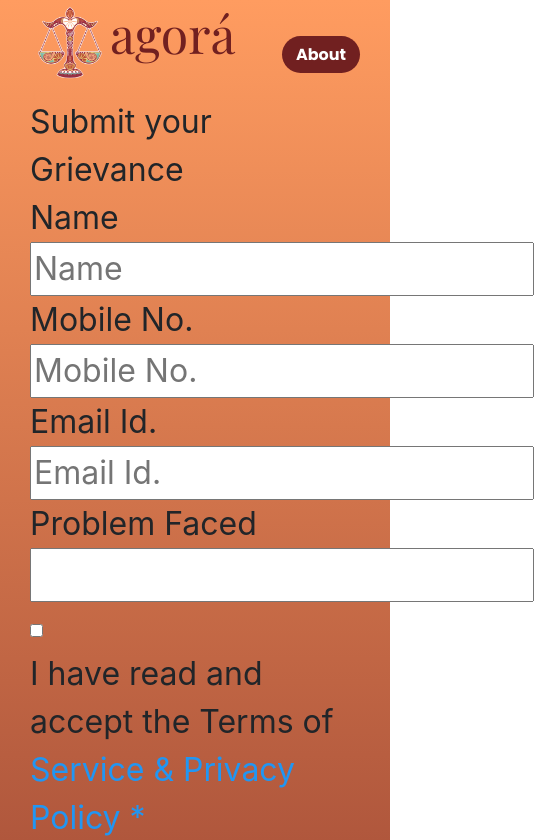
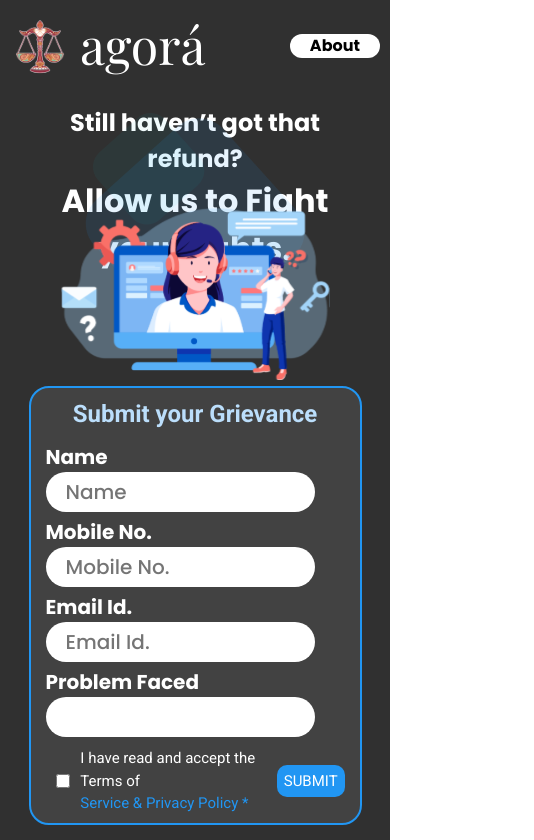
Before and after one commit to Eren00Yeager/initial-survey, a Next.js app: page /consumer in a window 390 px wide. Shown: the top 840 px of the page, 534 px wide, since content can reach past the window. Built offline with nearby package versions, Linux system fonts and the light colour scheme.

Commit message:
consumer mobile & Desktop

```diff
--- a/pages/consumer.jsx
+++ b/pages/consumer.jsx
@@ -6,11 +6,10 @@ import im from "../pic/i2.svg";
 import i from "../pic/i1.png";
 import Consumer from "../components/Consumer";
 
-import { useState } from "react";
+import { useState, useEffect } from "react";
 
 
 export default function consumer() {
-
 
     const [eop, setEop] = useState('');
 
@@ -56,8 +55,8 @@ export default function consumer() {
 
                 <div className={consumerStyles.head}>
                     <div className={consumerStyles.hd}>
-                        <div>
-                            <Image src={i} alt="Pic" width={80} height={85} />
+                        <div className={consumerStyles.log}>
+                            <Image src={i} alt="Pic"  />
                         </div>
                         <div>
                             agorá
@@ -69,7 +68,7 @@ export default function consumer() {
                     </div>
                 </div>
                 <div className={consumerStyles.main}>
-                    <form className={consumerStyles.frm}>
+                    <form className={consumerStyles.frm} method="post" action="./thank-you">
                         <div className={consumerStyles.grev}>
                             Submit your Grievance
                         </div>
@@ -112,7 +111,7 @@ export default function consumer() {
                             </span>
                         </div>
                         <div className={consumerStyles.py}>
-                         <Image src={im}/>
+                            <Image src={im} />
                         </div>
                     </div>
 
@@ -155,10 +154,6 @@ export default function consumer() {
                     </div>
 
                 </div>
-
-
-
-
             </div>
         </div>
 
--- a/styles/consumer.module.css
+++ b/styles/consumer.module.css
@@ -6,15 +6,21 @@
 @import url('https://fonts.googleapis.com/css2?family=Roboto:wght@400&display=swap');
 
 .container{font-size:32px;}
-@media only screen and (max-width: 500px) {
+@media only screen and (max-width: 900px) {
+    .container{font-size:16px;}
+    .log{
+        width:  60px;
+        height: 60px;
+        }
     .container{
-        background-color: #712020;
-        background-image: linear-gradient(to top,#712020, #FF9C60);
+        background-color: #303030;
+        /* background-image: linear-gradient(to top,#712020, #FF9C60); */
         min-height: 100vh;
-        padding: 0px 30px;
         display: flex;
         flex-direction: column;
         justify-content: space-between;
+        row-gap: 20px;
+        padding: 5px 10px;
         }
       .hd{
 
@@ -22,13 +28,33 @@
       font-style: normal;
       font-weight: 400;
       font-size: 50px;
-      line-height: 67px;
+      line-height: 80px;
       /* background-color: blue; */
-      color: #712020;
+      color: #FFFFFF;
       text-align: center;
       display: flex;
+      align-items: center;
       flex-direction: row;
+      column-gap: 10px;
       }
+      .main{
+        /* background-color: #FF9C60; */
+        display: flex;
+        flex-direction: column-reverse;
+        justify-content: center;
+        align-items: center;
+    }
+    .frm{
+        width: 90%;
+        border: 2px solid #2196F3;
+        border-radius: 20px;
+        background-color: #424242;
+        display: flex;
+        flex-direction: column;
+        padding: 8px 15px 8px 15px;
+        row-gap: 10px;
+    }
+
       .fm{
         display: flex;
         flex-direction:column;
@@ -40,17 +66,15 @@
           color: white;
       }
       .btn{
-          background-color: #712020;
+        background-color: #FFFFFF;
         border: none;
-          border-radius: 20px;
+        border-radius: 50px;
+        padding: 0px 20px;
         font-family: 'Poppins';
         font-style: normal;
         font-weight: 700;
-          font-size: 16px;
-          line-height: 24px;
-          color: #FFFFFF;
-          width: 78px;
-          height: 37px;
+        color: 000000;
+        font-size: 1em;
 
       }
       .head{
@@ -60,12 +84,93 @@
       /* background-color: yellow; */
       justify-content: space-between;
       }
+      .t1{
+          position: absolute;
+          margin-left: 0;
+          margin-right: 0;
+          left:0;
+          right:0;
+          /* background-color: #2196F3; */
+        }
 
       .m1{
           display: flex;
           flex-direction: column;
           background-color: aquamarine;
           /* justify-content: space-between; */
+      }
+      .grev{
+        color: #BBDEFB;
+        text-align: center;
+        font-family: 'Roboto';
+         font-style: normal;
+         font-weight: 700;
+         font-size: 24px;
+     }
+     .nam{
+     font-family: 'Poppins';
+     font-style: normal;
+     font-weight: 700;
+     font-size: 20px;
+     color: #FFFFFF;
+     /* line-height: 36px; */
+     }
+     .plc{
+     font-family: 'Poppins';
+     font-style: normal;
+     font-weight: 500;
+     font-size: 20px;
+     line-height: 30px;
+     border-radius: 20px;
+     color: #A6A6A6;
+     padding: 5px 20px;
+     border:none;
+     width:90%;
+     }
+     .check{
+         width:20px;
+         height: 20px;
+     }
+     .int{
+         display: flex;
+         flex-direction: row;
+         column-gap: 10px;
+         align-items: center;
+     }
+     .terms{
+     font-family: 'Roboto';
+     font-style: normal;
+     font-weight: 400;
+     font-size: 15px;
+     /* line-height: 21px; */
+     display: flex;
+     flex-direction: row;
+     align-items: center;
+     color:#FFFFFF;
+     column-gap: 20px;
+     padding-left: 10px;
+     /* padding: 10px; */
+     }
+     .sub{
+     background-color: #2196F3;
+     border: none;
+     width:30%;
+     color: #FFFFFF;
+     border-radius: 10px;
+     padding: 5px;
+     }
+     .details{
+         display: flex;
+         flex-direction: column;
+         row-gap: 5px;
+     }
+     .tct{
+         width:90%;
+         /* background-color: pink; */
+         /* padding-left: 20px; */
+         position: relative;
+         text-align: center;
+
      }
       .title{
       font-family: 'Poppins';
@@ -74,16 +179,23 @@
       /* text-align: center; */
       display: flex;
       flex-direction: column;
+      font-family: 'Poppins';
+        font-style: normal;
+        font-weight: 700;
 
       }
       .title1{
       font-size: 20px;
       color:white;
+      font-size: 32px;
+      line-height: 48px;
+
 
       }
       .title2{
       font-size: 24px;
-      color:#712020;
+      color: #FFFFFF;
+
 
       }
       .center{
@@ -92,6 +204,19 @@
       .brown{
           color: #712020;
       }
+      .tnk{
+        width:90%;
+        }
+        .thank{
+            font-family: 'Poppins';
+            font-style: normal;
+            font-weight: 700;
+            font-size: 32px;
+            line-height: 48px;
+            text-align: center;
+
+            color: #9E9CFF;
+        }
       .mid{
       font-family: 'Poppins';
       font-style: normal;
@@ -99,6 +224,7 @@
       font-size: 16px;
       text-align:center;
       color: white;
+
       }
       .cont{
         min-height:70vh;
@@ -204,10 +330,19 @@
       top:30px;
       }
 
-
+      .fo{
+        padding: 10px 10px;
+        display: flex;
+        flex-direction: column;
+        row-gap: 10px;
+    }
  }
 
- @media only screen and (min-width: 500px) {
+ @media only screen and (min-width: 900px) {
+.log{
+width: 80px;
+height: 80px;
+}
     .container{
 background-color: #303030;
 /* background-image: linear-gradient(to top,#712020, #FF9C60); */
@@ -236,10 +371,9 @@ color: #FFFFFF;
 text-align: center;
 display: flex;
 flex-direction: row;
+column-gap: 10px;
 }
-.white{
-color: white;
-}
+
 .btn{
 background-color: #FFFFFF;
 border: none;
@@ -264,14 +398,17 @@ justify-content: space-between;
     display: flex;
     flex-direction: row;
     justify-content: center;
+    align-items: center;
 }
 .frm{
     width: 40%;
+    /* height: 60vh; */
     border: 2px solid #2196F3;
     border-radius: 20px;
     background-color: #424242;
     display: flex;
     flex-direction: column;
+    justify-content: space-between;
     padding: 8px 15px 8px 15px;
     row-gap: 10px;
 }
@@ -283,7 +420,10 @@ justify-content: space-between;
 }
 .py{
     /* background-color: yellow; */
-    /* position: absolute; */
+    position: absolute;
+    bottom:-8%;
+    left: 10%;
+    /* margin-right: auto; */
     /* top: 50px; */
 }
 .grev{
@@ -294,6 +434,7 @@ justify-content: space-between;
     font-weight: 700;
     font-size: 24px;
 }
+
 .nam{
 font-family: 'Poppins';
 font-style: normal;
@@ -351,13 +492,27 @@ padding: 5px;
     flex-direction: column;
     row-gap: 5px;
 }
+.tnk{
+width:40%;
+}
+.thank{
+font-family: 'Poppins';
+font-style: normal;
+font-weight: 700;
+font-size: 64px;
+line-height: 96px;
+text-align: center;
+
+color: #9E9CFF;
+}
 .tct{
     width:40%;
     /* background-color: pink; */
     /* padding-left: 20px; */
     position: relative;
-    text-align: center;
-
+    /* text-align: center; */
+    /* border: 2px solid black; */
+    height:458px;
 }
 .title{
 font-family: 'Poppins';
```
Also changed, not shown: pages/thank-you.jsx (+28 -19 lines), pic/i2.svg. Lines whose indentation alone changed are shown as unchanged.
